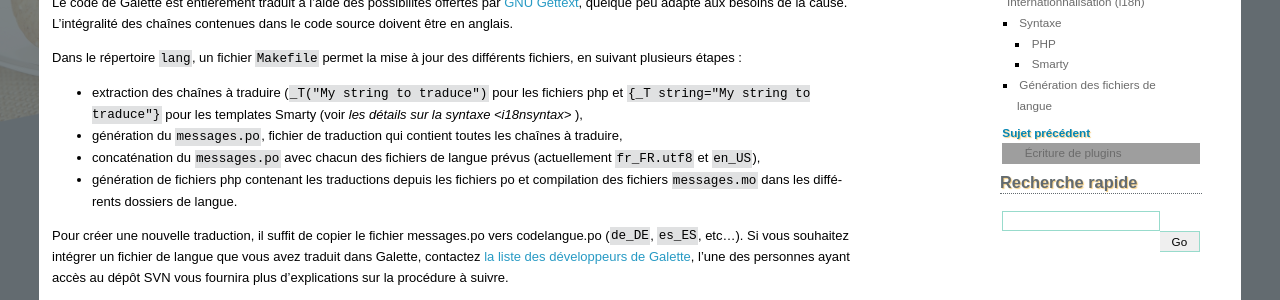
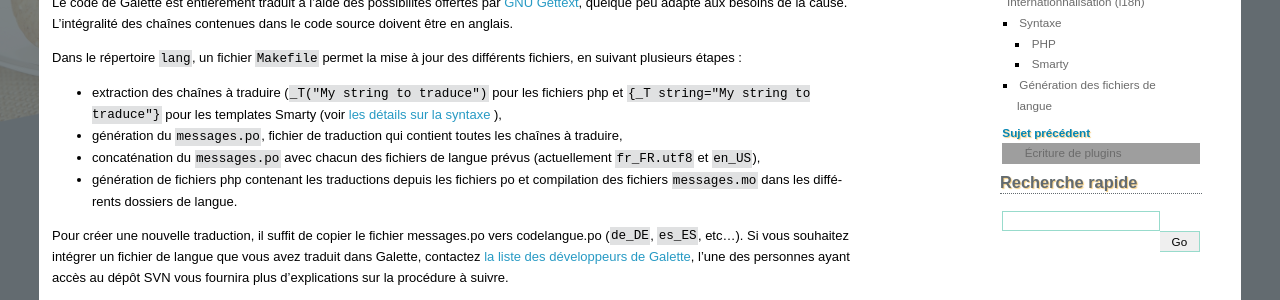
Before and after one commit to galette/galettedoc, a Sphinx documentation site: the page built from source/development/i18n.rst, in a window 1280 px wide, cut to the strip 186-486 px from the top of the page. Built offline with Sphinx 7.4.7, drawn with Linux system fonts in a browser that asks for light colours; some of the changed lines change nothing that is shown; grey boxes are pictures that could not be loaded.

Commit message:
Lien cassé

```diff
--- a/source/development/i18n.rst
+++ b/source/development/i18n.rst
@@ -8,7 +8,7 @@ Le code de Galette est entièrement traduit à l'aide des possibilités offertes
 
 Dans le répertoire ``lang``, un fichier ``Makefile`` permet la mise à jour des différents fichiers, en suivant plusieurs étapes :
 
-* extraction des chaînes à traduire (``_T("My string to traduce")`` pour les fichiers php et ``{_T string="My string to traduce"}`` pour les templates Smarty (voir `les détails sur la syntaxe <i18nsyntax>` ),
+* extraction des chaînes à traduire (``_T("My string to traduce")`` pour les fichiers php et ``{_T string="My string to traduce"}`` pour les templates Smarty (voir :ref:`les détails sur la syntaxe <i18nsyntax>` ),
 * génération du ``messages.po``, fichier de traduction qui contient toutes les chaînes à traduire,
 * concaténation du ``messages.po`` avec chacun des fichiers de langue prévus (actuellement ``fr_FR.utf8`` et ``en_US``),
 * génération de fichiers php contenant les traductions depuis les fichiers po et compilation des fichiers ``messages.mo`` dans les différents dossiers de langue.
```
